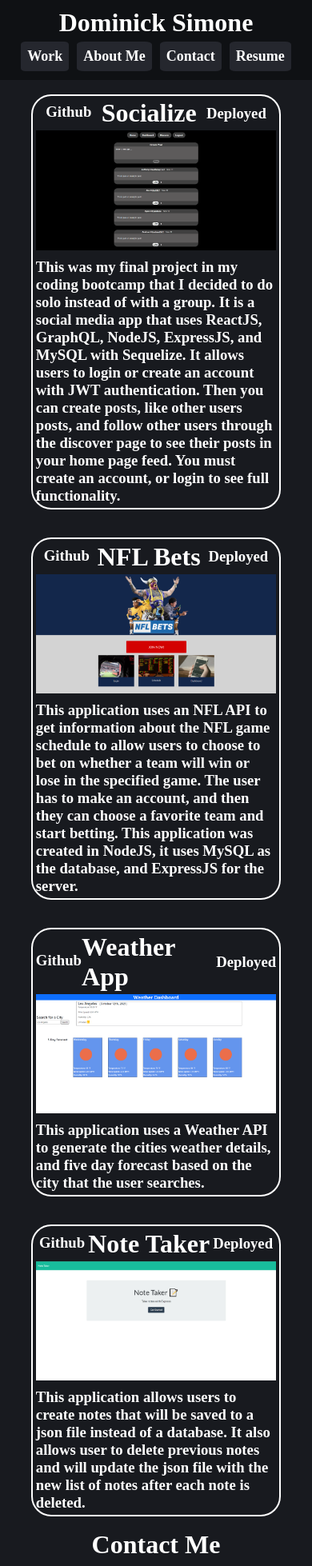
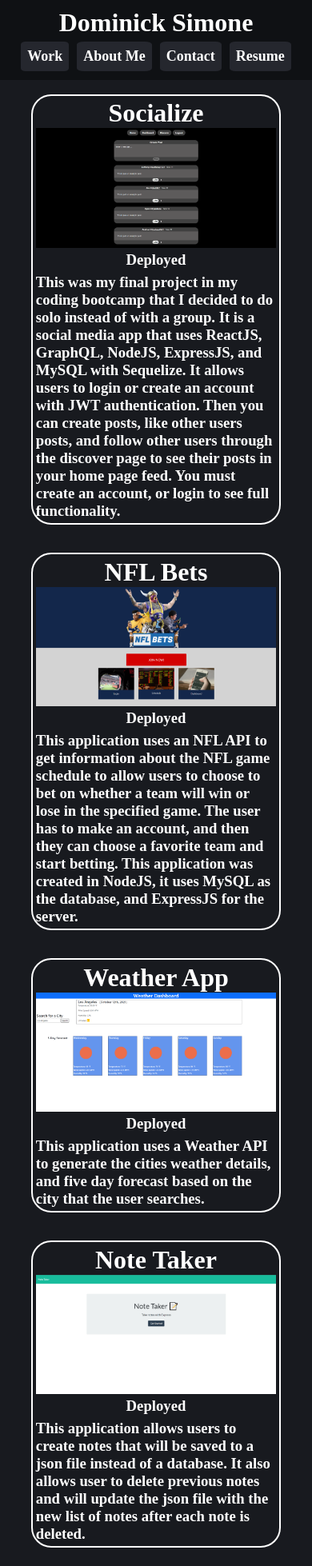
Before and after one commit to Dominick-Simone/React-Portfolio, a React (Create React App) app: page / in a window 390 px wide. Shown: the top 1958 px of the page at 80% size. Built offline with nearby package versions, Linux system fonts and the light colour scheme.

Commit message:
adding mobile responsiveness

```diff
--- a/src/components/Projects.js
+++ b/src/components/Projects.js
@@ -11,11 +11,17 @@ const Projects = () => {
                     <h3 className="projectTitle projectLinks"><a href="https://github.com/Dominick-Simone/Socialize" className="linkStyles" target="_blank">Github</a></h3>
                     <h1 className="projectTitle">Socialize</h1>
                     <h3 className="projectTitle"><a href="https://boiling-caverns-77911.herokuapp.com/" className="linkStyles" target="_blank">Deployed</a></h3>
-
+                </div>
+                <div class="projectMobile">
+                    <h1 className="projectTitle">Socialize</h1>
                 </div>
                 <a href="https://boiling-caverns-77911.herokuapp.com/" target="_blank">
                     <img className="projectImage" src={socializeIMG} alt="Password Generator" />
                 </a>
+                <div className="projectMobile">
+                    <h3 className="projectTitle projectLinks"><a href="https://github.com/Dominick-Simone/Socialize" className="linkStyles" target="_blank">Github</a></h3>
+                    <h3 className="projectTitle"><a href="https://boiling-caverns-77911.herokuapp.com/" className="linkStyles" target="_blank">Deployed</a></h3>
+                </div>
                 <h3 className="projectText">This was my final project in my coding bootcamp that I decided to do solo instead of with a group. It is a social media app that uses ReactJS, GraphQL, NodeJS, ExpressJS, and MySQL with Sequelize. It allows users to login or create an account with JWT authentication. Then you can create posts, like other users posts, and follow other users through the discover page to see their posts in your home page feed. You must create an account, or login to see full functionality.</h3>
             </div>
             <div className="projectDiv">
@@ -24,9 +30,17 @@ const Projects = () => {
                     <h1 className="projectTitle">NFL Bets</h1>
                     <h3 className="projectTitle"><a href="https://vast-eyrie-51403.herokuapp.com/" className="linkStyles" target="_blank">Deployed</a></h3>
                 </div>
+                <div className='projectMobile'>
+                    <h1 className="projectTitle">NFL Bets</h1>
+                </div>
+
                 <a href="https://vast-eyrie-51403.herokuapp.com/" target="_blank">
                     <img src={nflBetsIMG} className="projectImage" alt="NFL Bets" />
                 </a>
+                <div className='projectMobile'>
+                    <h3 className="projectTitle projectLinks"><a href="https://github.com/Dominick-Simone/NFL_Bets" className="linkStyles" target="_blank">Github</a></h3>
+                    <h3 className="projectTitle"><a href="https://vast-eyrie-51403.herokuapp.com/" className="linkStyles" target="_blank">Deployed</a></h3>
+                </div>
                 <h3 className="projectText">This application uses an NFL API to get information about the NFL game schedule to allow users to choose to bet on whether a team will win or lose in the specified game. The user has to make an account, and then they can choose a favorite team and start betting. This application was created in NodeJS, it uses MySQL as the database, and ExpressJS for the server.</h3>
             </div>
             <div className="projectDiv">
@@ -35,20 +49,34 @@ const Projects = () => {
                     <h1 className="projectTitle">Weather App</h1>
                     <h3 className="projectTitle"><a href="https://dominick-simone.github.io/Weather-App/" className="linkStyles" target="_blank">Deployed</a></h3>
                 </div>
+                <div className='projectMobile'>
+                    <h1 className="projectTitle">Weather App</h1>
+                </div>
                 <a href="https://dominick-simone.github.io/Weather-App/" target="_blank">
                     <img src={weatherAppIMG} className="projectImage" alt="NFL Bets" />
                 </a>
+                <div className='projectMobile'>
+                    <h3 className="projectTitle projectLinks"><a href="https://github.com/Dominick-Simone/NFL_Bets" className="linkStyles" target="_blank">Github</a></h3>
+                    <h3 className="projectTitle"><a href="https://vast-eyrie-51403.herokuapp.com/" className="linkStyles" target="_blank">Deployed</a></h3>
+                </div>
                 <h3 className="projectText">This application uses a Weather API to generate the cities weather details, and five day forecast based on the city that the user searches.</h3>
             </div>
             <div className="projectDiv">
-            <div class="projectLinks">
+                <div class="projectLinks">
                     <h3 className="projectTitle projectLinks"><a href="https://github.com/Dominick-Simone/Note-Taker" className="linkStyles" target="_blank">Github</a></h3>
                     <h1 className="projectTitle">Note Taker</h1>
                     <h3 className="projectTitle"><a href="https://thawing-coast-14961.herokuapp.com/" className="linkStyles" target="_blank">Deployed</a></h3>
                 </div>
+                <div className='projectMobile'>
+                    <h1 className="projectTitle">Note Taker</h1>
+                </div>
                 <a href="https://thawing-coast-14961.herokuapp.com/" target="_blank">
                     <img src={noteTakerIMG} className="projectImage" alt="NFL Bets" />
                 </a>
+                <div className='projectMobile'>
+                    <h3 className="projectTitle projectLinks"><a href="https://github.com/Dominick-Simone/Note-Taker" className="linkStyles" target="_blank">Github</a></h3>
+                    <h3 className="projectTitle"><a href="https://thawing-coast-14961.herokuapp.com/" className="linkStyles" target="_blank">Deployed</a></h3>
+                </div>
                 <h3 className="projectText">This application allows users to create notes that will be saved to a json file instead of a database. It also allows user to delete previous notes and will update the json file with the new list of notes after each note is deleted.</h3>
             </div>
         </div>
--- a/src/styles/project.css
+++ b/src/styles/project.css
@@ -44,7 +44,9 @@
   text-decoration: none;
   color: white;
 }
-
+.projectMobile {
+  display: none;
+}
 @media only screen and (max-width: 800px) {
   .project {
     display: flex;
@@ -57,6 +59,16 @@
     height: 30%;
     width: 77%;
     margin: 4.5%;
+  }
+  .projectLinks {
+    display: none;
+  }
+  .projectMobile {
+    display: block;
+  }
+  .projectTitle {
+    color: white;
+    text-align: center;
   }
 }
 
```
